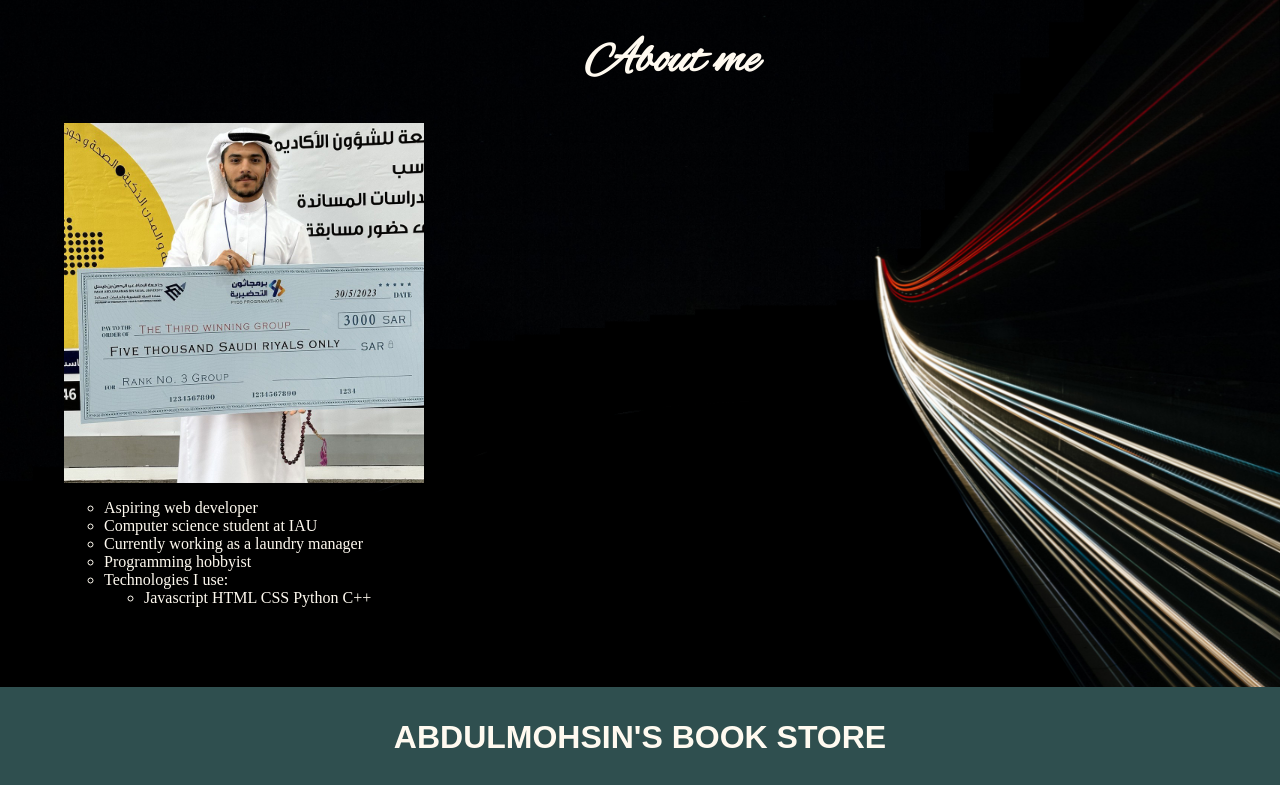
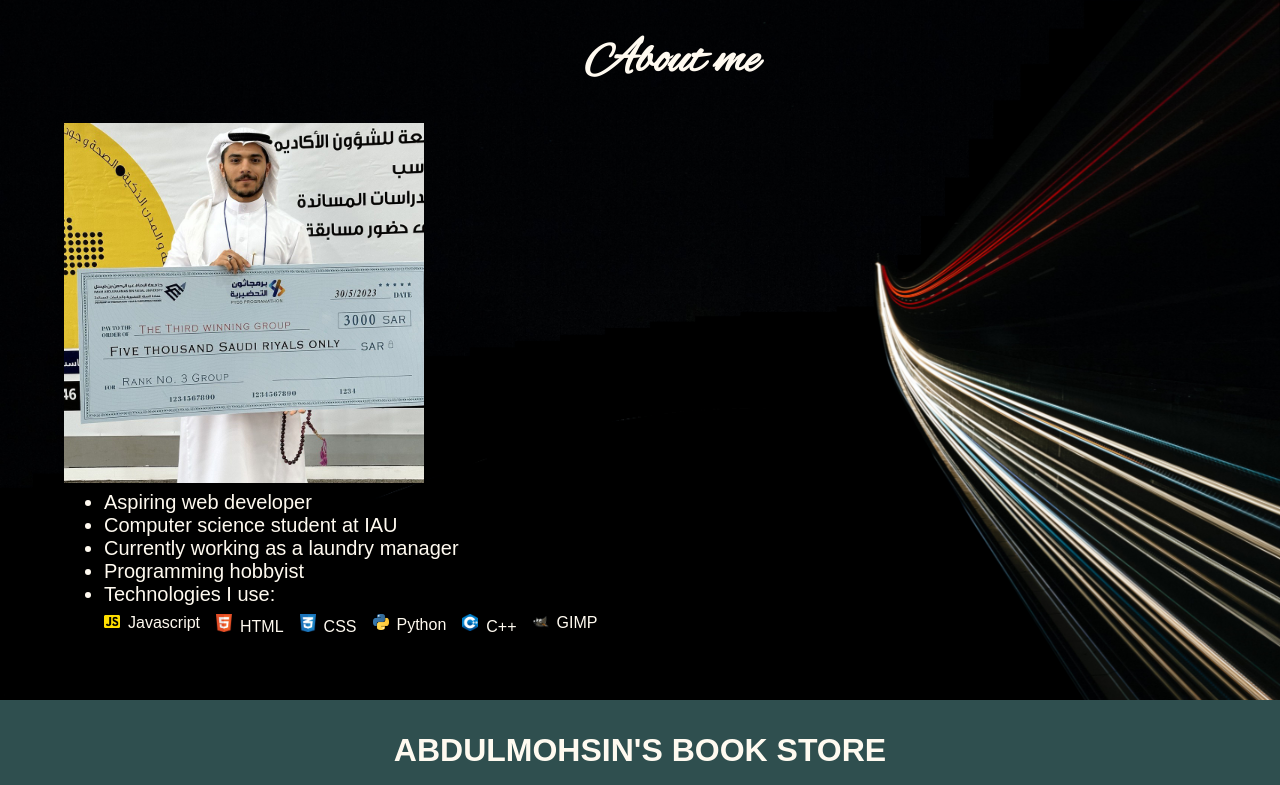
Before and after one commit to Abdulmohsin-Almarzouq/Bookstore, a plain HTML site: page index.html in a window 1280 px wide. Shown: the top 785 px of the page. Drawn offline with Linux system fonts and the light colour scheme.

Commit message:
adding logos, using divs for flex instead of lists, changing font

```diff
--- a/bookstore.css
+++ b/bookstore.css
@@ -32,7 +32,27 @@ body {margin: 0;}
 }
 
 .interests {
-    list-style: circle;
+    padding-top: 8px;
+    margin:0;
+    font-family: Arial;
+    font-size: 20px;
+
+}
+
+.aboutme h2 {
+    margin:0;
+}
+.technologies {
+    display: flex;
+    justify-content: flex-start;
+    padding-top: 8px;
+    gap: 16px;
+    font-size:initial
+}
+
+.techLogos {
+    width: 16px;
+    padding-right: 8px;
 }
 /*
 --------------------------------------
--- a/index.html
+++ b/index.html
@@ -19,11 +19,16 @@
             <li>Computer science student at IAU</li>
             <li>Currently working as a laundry manager</li>
             <li>Programming hobbyist</li>
-            <li>Technologies I use:
-                <ul>
-                    <li>Javascript HTML CSS Python C++</li>
-                </ul>
-            </li>
+            <li>Technologies I use:</li>
+                <div class='technologies'>
+                    <div><img class="techLogos" src="/images/JavascriptLogo.png">Javascript</div>
+                    <div><img class="techLogos" src="/images/htmlLogo.png">HTML</div>
+                    <div><img class="techLogos" src="/images/cssLogo.png">CSS</div>
+                    <div><img class="techLogos" src="/images/pythonLogo.png">Python</div>
+                    <div><img class="techLogos" src="/images/c++Logo.png">C++</div>
+                    <div><img class="techLogos" src="/images/gimpLogo.png">GIMP</div>
+                </div>
+
 
         </ul>
     </div>
```
Also changed, not shown: images/JavascriptLogo.png (added), images/c++Logo.png (added), images/cssLogo.png (added), images/gimpLogo.png (added), images/html&css.png (added), images/htmlLogo.png (added), images/pngwing.com.png (added), images/pythonLogo.png (added), images/uneditedJavascriptLogo.png (added).
